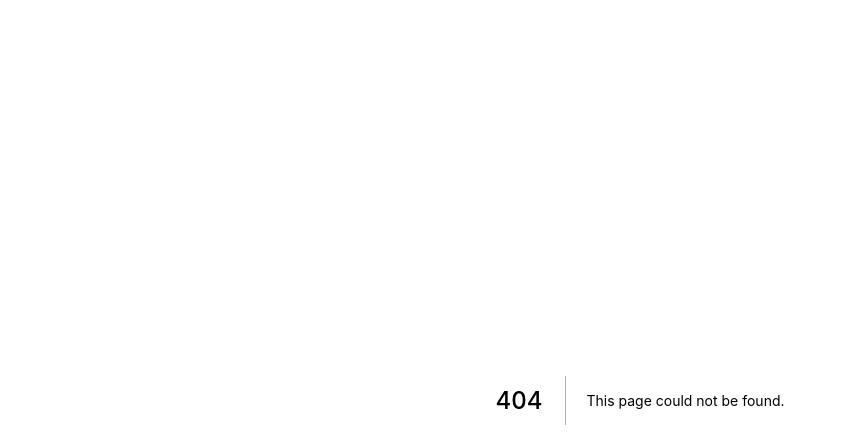
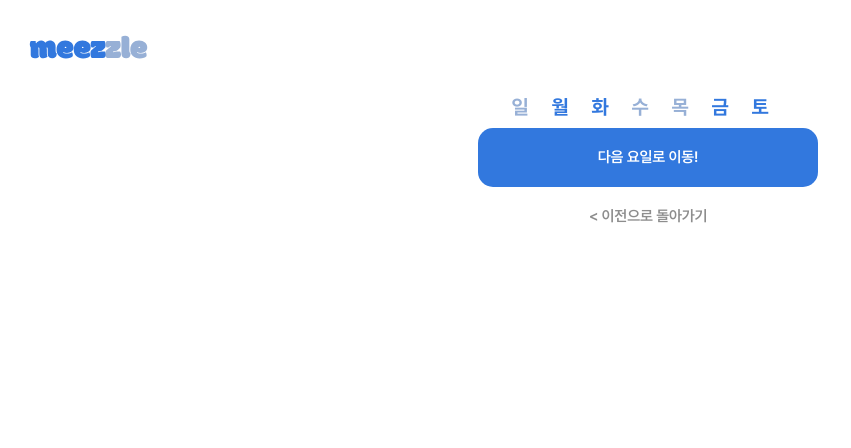
Before and after one commit to ryuni-dev/meezzle, a Next.js app in the folder meezzle-front/: page /event/1/vote in a window 1280 px wide. Before the commit this address had no page. Shown: the top 448 px of the page, without its empty margins (0-851 px from the left). Built offline with nearby package versions, Linux system fonts and the light colour scheme.

Commit message:
DayBar 작성

```diff
--- /dev/null
+++ b/meezzle-front/components/event/Vote/DayBar.tsx
@@ -0,0 +1,116 @@
+import Link from 'next/link';
+import { useRecoilState, useRecoilValue } from 'recoil';
+import styled from 'styled-components';
+import { eventDaySelected } from '../../../states/eventDayBox';
+import { voteNow } from '../../../states/eventVote';
+
+interface Props {
+    selected: boolean;
+    nowDay: boolean;
+}
+
+const DayContainer = styled.div`
+    display: flex;
+    flex-direction: row;
+    justify-content: center;
+    align-items: center;
+    max-width: 450px;
+    width: 80%
+    height: auto;
+`
+const Day = styled.div`
+    display: flex;
+    justify-content: center;
+    align-items: center;
+    width: 40px;
+    height: 40px;
+    color : ${(props:Props) => {
+            if(props.nowDay) {
+                return "#FFFFFF";
+            }
+            else if(props.selected) {
+                return "#3278DE";
+            }
+            else {
+                return "#97B0D6";
+            }
+        }
+    };
+    background-color: ${(props:Props) => {
+            if(props.nowDay) {
+                return "#3278DE";
+            }
+            else {
+                return "#FFFFFF";
+            }
+        }
+    };
+    border-radius: 50px;
+    font-family: 'Pretendard';
+    font-style: normal;
+    font-weight: 700;
+    font-size: 20px;
+    line-height: 150%;
+    /* identical to box height, or 30px */
+
+    letter-spacing: -0.011em;
+`
+interface BtnProps {
+    text: string;
+    href: string;
+    color: boolean;
+    Click?(): void;
+}
+
+const DayBar = () => {
+    const [now, setNow] = useRecoilState(voteNow);
+    const selectedDay= useRecoilValue(eventDaySelected);
+    const days = ['일', '월', '화', '수', '목', '금', '토'];
+
+    const FindSelected = (idx: number): boolean => {
+        if(selectedDay.find(s => s === idx)) {
+            return true;
+        }
+        else {
+            return false;
+        }
+    }
+
+    const FindNow = (idx: number): boolean => {
+        if(now === idx) {
+            return true;
+        }
+        else {
+            return false;
+        }
+    }
+    const OnClick = (e: React.MouseEvent) => {
+        try{
+            const targetElement :string = e.currentTarget.getAttribute("data-day") || '';
+            const clickDay :number = parseInt(targetElement);
+            if(selectedDay.find(s => clickDay === s)){
+                setNow(parseInt(targetElement));
+            }
+        }
+        catch{
+            console.log('getAtrribute Error!');
+        }
+    }
+    return (
+        <DayContainer>
+            {days.map((day: string, index:number) =>
+                <Day key={index + 1}
+                    data-day={index + 1}
+                    selected={FindSelected(index + 1)}
+                    nowDay={FindNow(index + 1)}
+                    onClick={OnClick}
+                >
+                    {day}
+                </Day>
+
+            )}
+        </DayContainer>
+    )
+}
+
+export default DayBar;
--- /dev/null
+++ b/meezzle-front/pages/event/[eid]/vote.tsx
@@ -0,0 +1,71 @@
+import type { NextPage } from "next";
+import { useRecoilState, useRecoilValue } from "recoil";
+import styled, { keyframes } from 'styled-components';
+// import { CSSTransition } from 'react-transition-group'
+
+
+import EventCreate from "../../../components/event/Create/EventCreate";
+import EventName from "../../../components/event/Create/EventName";
+import EventDay from "../../../components/event/Create/EventDay";
+import EventTime from "../../../components/event/Create/EventTime";
+import EventDue from "../../../components/event/Create/EventDue";
+import EventColor from "../../../components/event/Create/EventColor";
+import EventExplain from "../../../components/event/Create/EventExplain";
+
+import LinkBtn from "../../../components/common/LinkBtn";
+import Navbar from "../../../components/common/Navbar";
+import DayBar from "../../../components/event/Vote/DayBar";
+import { voteNow } from "../../../states/eventVote";
+import { eventDaySelected } from "../../../states/eventDayBox";
+import { useEffect } from "react";
+
+
+const Body = styled.div`
+    display: flex;
+    justify-content: center;
+    align-items: center;
+    flex-direction: column;
+    margin: 0 auto;
+    max-width: 400px;
+    // padding-left: 1%;
+    width: 100%;
+    overflow-x:hidden;
+`
+
+const Footer = styled.div`
+    display: flex;
+    justify-content: center;
+    align-items: center;
+    flex-direction: column;
+    width: 100%;
+    height: 120px;
+    margin-left: 12%;
+    margin-right: 0px;
+`
+
+const ReviseEvent: NextPage = () => {
+    const [now, setNow] = useRecoilState(voteNow);
+    const [selectedDay, setSelectedDay] = useRecoilState(eventDaySelected);
+
+    useEffect(()=> {
+        setSelectedDay([2, 3, 6, 7].sort());
+        setNow(selectedDay[0]);
+    }, []);
+
+    return (
+        <>
+        <Navbar>
+            <></>
+        </Navbar>
+        <Body>
+            <DayBar></DayBar>
+            <Footer>
+                <LinkBtn text="다음 요일로 이동!" href="/" color={true}></LinkBtn>
+                <LinkBtn text="< 이전으로 돌아가기" href="/" color={false}></LinkBtn>
+            </Footer>
+        </Body>
+        </>
+        )
+};
+
+export default ReviseEvent;
--- a/meezzle-front/states/eventDayBox.tsx
+++ b/meezzle-front/states/eventDayBox.tsx
@@ -3,10 +3,10 @@ import { v1 } from "uuid";
 
 export const eventDaySelected = atom({
     key: `EventDayClick/${v1()}`,
-    default: [],
+    default: [-1],
 });
 
 export const eventDayCurrent = atom({
     key: `EventDayCurrent/${v1()}`,
-    default: [],
+    default: [-1],
 });
--- /dev/null
+++ b/meezzle-front/states/eventVote.tsx
@@ -0,0 +1,7 @@
+import { atom  } from "recoil";
+import { v1 } from "uuid";
+
+export const voteNow = atom({
+    key: `voteNow/${v1()}`,
+    default: 1,
+});
```
